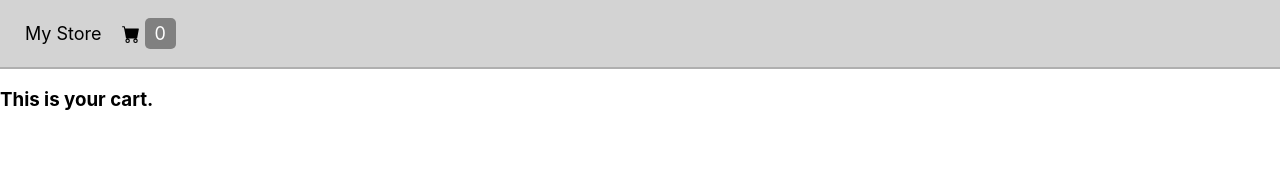
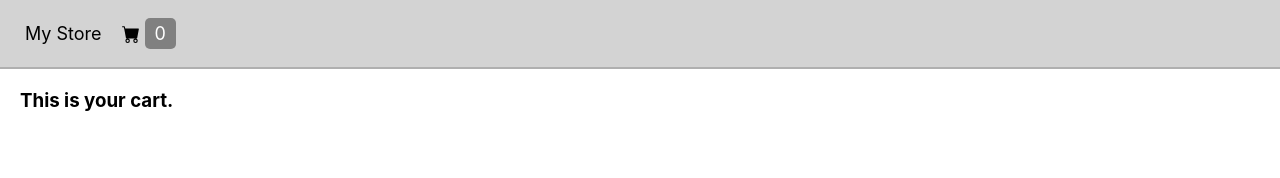
Before and after one commit to MarijaVrljanac/reactVezbe, a React (Create React App) app: page /cart in a window 1280 px wide. Shown: the top 178 px of the page. Built offline with nearby package versions, Linux system fonts and the light colour scheme.

Commit message:
Dodavanje funkcionalnosti za korpu

```diff
--- a/src/App.js
+++ b/src/App.js
@@ -16,9 +16,10 @@ function App() {
   //const [state, setState] = useState(initialState)
 
   const [cartNum, setCartNum] = useState(0);
+  const [cartProducts, setCartProducts] = useState([]);
 
 
-  const products = [
+  const [products] = useState([
     {
       id: 1,
       title: "Chocolate",
@@ -40,12 +41,31 @@ function App() {
         "Ice cream is a sweetened frozen food typically eaten as a snack or dessert.",
       amount: 0,
     },
-  ];
+  ]);
 
-function addProduct(title){
+  function refreshCart(){
+    let newProducts = products.filter((prod) => prod.amount > 0);
+    setCartProducts(newProducts);
+  }
+
+function addProduct(title, id){
   console.log("Dodat je proizvod: "+title);
   setCartNum(cartNum + 1);
-  console.log("Broj proizvoda u korpi: "+cartNum);
+  // console.log("Broj proizvoda u korpi: "+cartNum);
+  products.forEach((prod) => {
+    if(prod.id === id){
+      prod.amount++;
+    }
+    console.log(prod.amount);
+  });
+  refreshCart();
+
+  // products.map((prod) => {
+  //   if(prod.id === id){
+  //     prod.amount++;
+  //   }
+  // });
+
 }
 
 
@@ -58,8 +78,8 @@ function addProduct(title){
             element={<Products products={products} onAdd={addProduct}/>}
           />
           <Route
-            path="/cart*" //prihvata sve putanje; konkretna putanja bi bila npr /cart/:id
-            element={<Cart />}
+            path="/cart" // /cart*prihvata sve putanje; konkretna putanja bi bila npr /cart/:id
+            element={<Cart products={cartProducts}/>}
           />
         </Routes>
 
--- a/src/components/Cart.jsx
+++ b/src/components/Cart.jsx
@@ -1,11 +1,15 @@
-import React from 'react'
+import React from "react";
+import OneProduct from "./OneProduct";
 
-const Cart = () => {
+const Cart = ({products}) => {
   return (
-    <div>
+    <div className="cart-container">
         <h3>This is your cart.</h3>
+        {products.map((prod)=> (
+          <OneProduct product={prod} key={prod.id} inCart={0}/>
+        ))}
     </div>
-  )
-}
+  );
+};
 
 export default Cart
--- a/src/components/OneProduct.jsx
+++ b/src/components/OneProduct.jsx
@@ -12,7 +12,7 @@ import {BsPlusLg, BsDashLg} from "react-icons/bs";
 // function OneProduct(props) {
 
 //DESTRUKTUIRANJE PROPS
-function OneProduct({product, onAdd}){
+function OneProduct({product, onAdd, inCart}){
 
 
     const stil = { margin: 1 + "em", borderStyle: "dotted" };
@@ -22,20 +22,37 @@ function OneProduct({product, onAdd}){
     //     console.log("Dodat proizvod: "+title);
     // }
 
+    // if(inCart === 1){
+    //   console.log("Uradi nesto.");
+    // }else{
+    //   console.log("Uradi nesto drugo.");
+    // }
+    // <=>
+    // inCart===1 ? console.log("Uradi nesto.") : console.log("Uradi nesto drugo.");
+
+
     return (
-    <div className="card" style={stil}>
-      <img className="card-img-top" src="https:/picsum.photos/200" alt="Neka slika"></img>
+    <div className={inCart===1 ? "card" : "card-cart"} style={stil}>
+      <img className={inCart===1 ? "card-img-top" : "card-img-left"} src="https:/picsum.photos/200" alt="Neka slika"></img>
       <div className="card-body">
           <h3 className="card-title">{product.title}</h3>
           <p className="card-text">{product.description}</p>
       </div>
       {/* <button className="btn" onClick={() => onAdd(product.title)}> */}
-      <button className="btn" onClick={() => onAdd(product.title)}>
-          <BsPlusLg />
-      </button>
-      <button className="btn">
-          <BsDashLg />
-      </button>
+
+      {inCart === 1 ? (
+        <>
+          <button className="btn" onClick={() => onAdd(product.title, product.id)}>
+            <BsPlusLg />
+          </button>
+          <button className="btn">
+            <BsDashLg />
+          </button>
+        </>
+      ) : (
+      <h3>Amount: {product.amount}</h3>
+
+      )}
     </div>
   );
 
--- a/src/components/Products.jsx
+++ b/src/components/Products.jsx
@@ -29,7 +29,7 @@ const Products = ({products, onAdd}) => {
     <div className="all-products">
 
         {products.map((prod)=> (
-        <OneProduct product={prod} key={prod.id} onAdd={onAdd}/>
+        <OneProduct product={prod} key={prod.id} onAdd={onAdd} inCart={1}/>
         ))}
 
         {/* {products.map((prod)=>{
```
